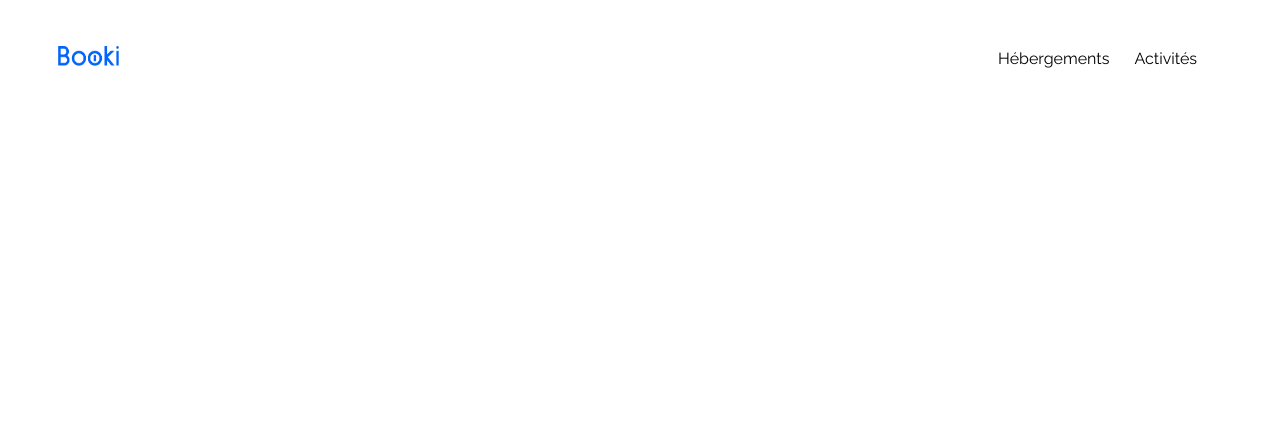
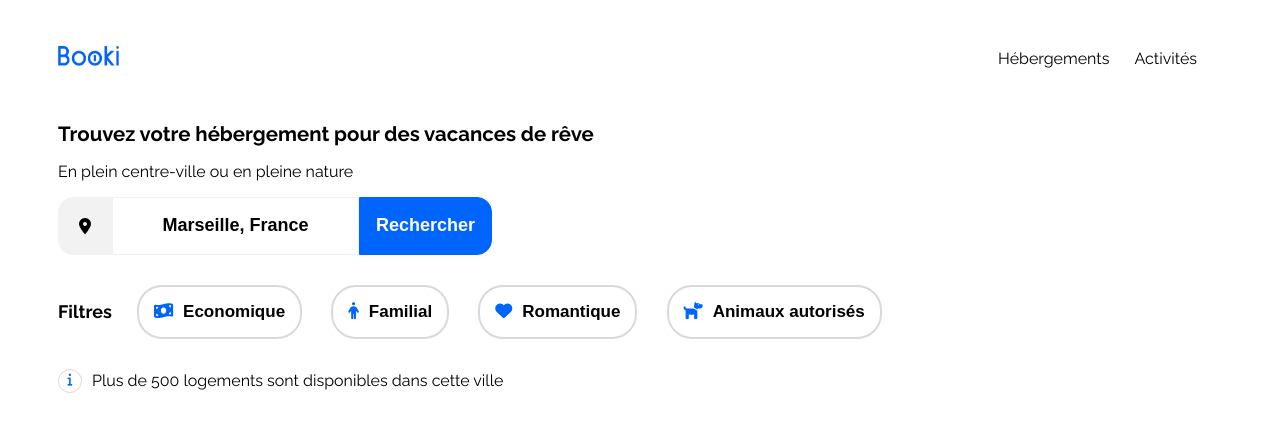
Before and after one commit to CDS-Annabelle/Booki, a plain HTML site: page index.html in a window 1280 px wide. Drawn offline with Linux system fonts and the light colour scheme.

Commit message:
dev below-header

```diff
--- a/css/style.css
+++ b/css/style.css
@@ -80,3 +80,104 @@ nav li:hover{
     color:#0065FC;
     border-top: 2px solid #0065FC;
 }
+
+/* --- below-header ---*/
+/* form */
+.form-city{
+    display: flex;
+}
+
+i.fa-sharp.fa-solid.fa-location-dot{
+    background: #F2F2F2;
+    border: 1px solid #F2F2F2;
+    border-radius: 15px 0px 0px 15px;
+    padding:20px;
+    color: #000;
+}
+
+input#city{
+    font-weight: 700;
+    font-size: 1.125em;
+    text-align: center;
+    border:1px solid #f2f2f2;
+}
+
+::placeholder { /* Chrome, Firefox, Opera, Safari 10.1+ */
+    color: black;
+    opacity: 1; /* Firefox */
+  }
+
+  :-ms-input-placeholder { /* Internet Explorer 10-11 */
+    color: black;
+  }
+
+  ::-ms-input-placeholder { /* Microsoft Edge */
+    color: black;
+  }
+
+input.search {
+    background: #0065FC;
+    border: 1px solid #0065FC;
+    border-radius: 0px 15px 15px 0px;
+    padding: 15px 16px;
+    font-weight: 700;
+    font-size: 1.125em;
+    color: #fff;
+}
+
+i.fa-solid.fa-search {
+    display:none;
+}
+
+
+
+/* filters */
+#filter{
+    display:flex;
+    margin: 30px 0;
+}
+
+.title-filter{
+    display: flex;
+    align-items: center;
+    font-weight: 700;
+    font-size: 1.125em;
+    margin-right: 25px;
+}
+
+button.filter{
+    border: 2px solid #D9D9D9;
+    border-radius: 25px;
+    padding: 15px;
+    margin-right: 25px;
+    background: #fff;
+    font-weight: 700;
+    font-size: 1.063em;
+}
+
+button.filter:hover{
+    background: #DEEBFF;
+}
+
+#filter i{
+    padding-right:10px;
+}
+
+.info{
+    display:flex;
+    align-items: center;
+    margin-bottom: 40px;
+}
+
+i.fa-solid.fa-info{
+    border: 1px solid #D9D9D9;
+    box-sizing: border-box;
+    border-radius: 100%;
+    display: flex;
+    justify-content: center;
+    align-items: center;
+    width: 24px;
+    height: 24px;
+    margin-right: 10px;
+    font-size: 0.8em;
+}
--- a/index.html
+++ b/index.html
@@ -24,6 +24,27 @@
         </header>
 
         <main>
+            <div class="below-header">
+                <h1>Trouvez votre hébergement pour des vacances de rêve</h1>
+                <p>En plein centre-ville ou en pleine nature</p>
+                <form>
+                    <p class="form-city">
+                        <i class="fa-sharp fa-solid fa-location-dot"></i>
+                        <input placeholder="Marseille, France" name="city" id="city">
+                        <input class="search" type="submit" value= "Rechercher"><i class="fa-solid fa-search"></i>
+                    </p>
+                </form>
+                <div id="filter">
+                    <div class="title-filter">Filtres</div>
+                    <div class="button-filter">
+                        <button class="filter"><i class="fa-solid fa-money-bill-wave"></i>Economique</button>
+                        <button class="filter"><i class="fa-solid fa-person"></i>Familial</button>
+                        <button class="filter"><i class="fa-solid fa-heart"></i>Romantique</button>
+                        <button class="filter"><i class="fa-solid fa-dog"></i>Animaux autorisés</button>
+                    </div>
+                </div>
+                <p class="info"><i class="fa-solid fa-info"></i>Plus de 500 logements sont disponibles dans cette ville</p>
+            </div>
             <section>
 
             </section>
```
